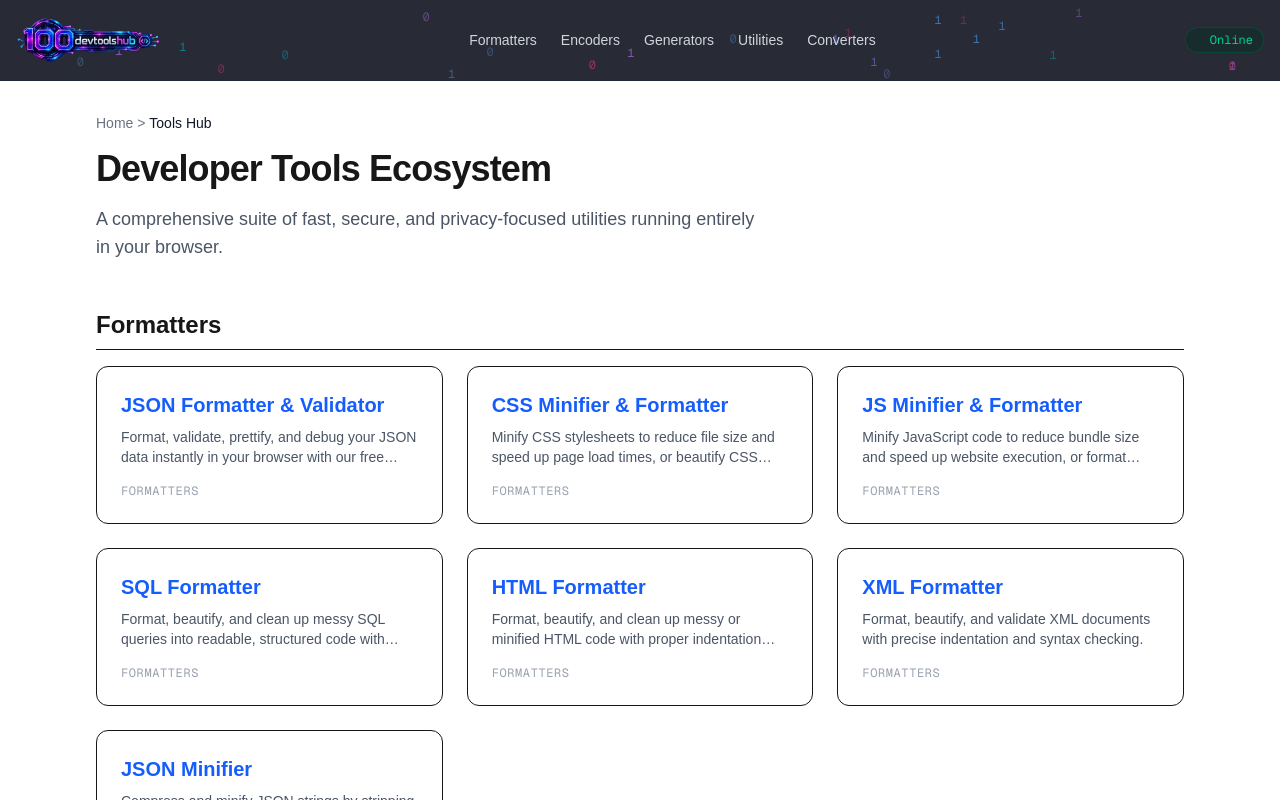
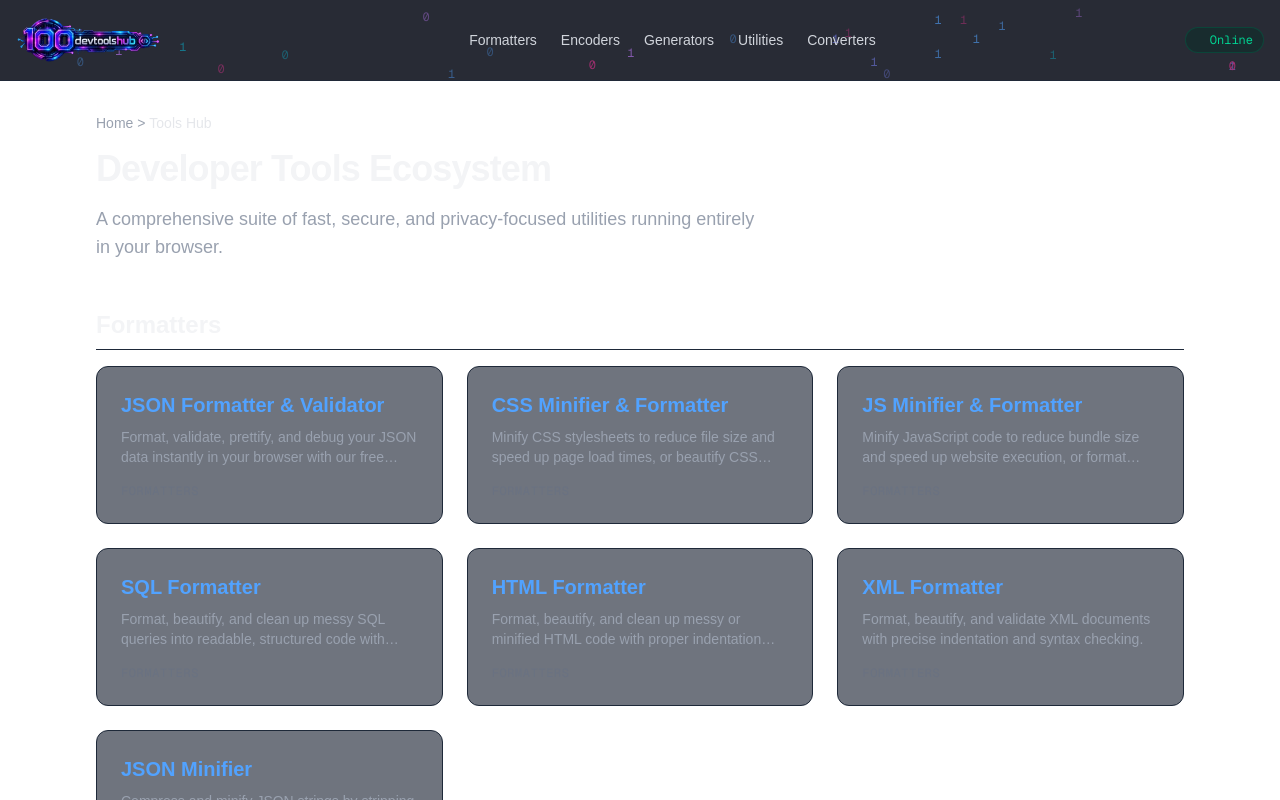
Before and after one commit to Vall-Re/dev-tools, a Next.js app: page /tools in a window 1280 px wide. Shown: the top 800 px of the page. Built offline with nearby package versions, Linux system fonts and the light colour scheme.

Commit message:
Add missing footer pages and verify logo path

```diff
--- a/app/tools/page.tsx
+++ b/app/tools/page.tsx
@@ -11,19 +11,19 @@ export const metadata: Metadata = {
 };
 
 export default function ToolsIndexPage() {
-  // Групуємо інструменти за категоріями
-  const categories = Array.from(new Set(tools.map((t) => t.category)));
+  // Нормалізуємо категорії до нижнього регістру та прибираємо дублікати безпечно
+  const categories = Array.from(new Set(tools.map((t) => t.category.toLowerCase())));
 
   return (
-    <main className="min-h-screen p-8 max-w-6xl mx-auto space-y-12">
+    <main className="min-h-screen p-8 max-w-6xl mx-auto space-y-12 text-gray-100">
       {/* Breadcrumbs & Header */}
       <div className="space-y-4">
-        <nav className="text-sm text-gray-500">
-          <Link href="/" className="hover:underline">Home</Link> &gt;{' '}
-          <span className="text-gray-900 font-medium">Tools Hub</span>
+        <nav className="text-sm text-gray-400">
+          <Link href="/" className="hover:text-blue-400 transition-colors">Home</Link> &gt;{' '}
+          <span className="text-gray-200 font-medium">Tools Hub</span>
         </nav>
         <h1 className="text-4xl font-extrabold tracking-tight">Developer Tools Ecosystem</h1>
-        <p className="text-gray-600 text-lg max-w-2xl">
+        <p className="text-gray-400 text-lg max-w-2xl">
           A comprehensive suite of fast, secure, and privacy-focused utilities running entirely in your browser.
         </p>
       </div>
@@ -31,22 +31,25 @@ export default function ToolsIndexPage() {
       {/* Categories & Tool Cards */}
       <div className="space-y-12">
         {categories.map((category) => {
-          const categoryTools = tools.filter((t) => t.category === category);
+          const categoryTools = tools.filter((t) => t.category.toLowerCase() === category);
+          // Робимо першу літеру великою для красивого заголовка секції
+          const formattedCategoryName = category.charAt(0).toUpperCase() + category.slice(1);
+
           return (
-            <section key={category} className="space-y-4">
-              <h2 className="text-2xl font-bold border-b pb-2">{category}</h2>
+            <section key={category} id={category} className="space-y-4">
+              <h2 className="text-2xl font-bold border-b border-gray-800 pb-2 capitalize">{formattedCategoryName}</h2>
               <div className="grid grid-cols-1 md:grid-cols-2 lg:grid-cols-3 gap-6">
                 {categoryTools.map((tool) => (
                   <Link
                     key={tool.slug}
                     href={`/tools/${tool.slug}`}
-                    className="p-6 border rounded-xl hover:border-blue-500 hover:shadow-md transition-all bg-white flex flex-col justify-between"
+                    className="p-6 border border-gray-800 rounded-xl hover:border-blue-500 hover:shadow-lg transition-all bg-gray-900/60 flex flex-col justify-between group"
                   >
                     <div>
-                      <h3 className="text-xl font-semibold text-blue-600 mb-2">{tool.name}</h3>
-                      <p className="text-gray-600 text-sm line-clamp-2">{tool.description}</p>
+                      <h3 className="text-xl font-semibold text-blue-400 group-hover:text-blue-300 transition-colors mb-2">{tool.name}</h3>
+                      <p className="text-gray-400 text-sm line-clamp-2">{tool.description}</p>
                     </div>
-                    <span className="text-xs text-gray-400 mt-4 font-mono uppercase tracking-wider">
+                    <span className="text-xs text-gray-500 mt-4 font-mono uppercase tracking-wider">
                       {tool.category}
                     </span>
                   </Link>
--- a/components/Header.tsx
+++ b/components/Header.tsx
@@ -39,6 +39,7 @@ export default function Header() {
       animationDelay: `${Math.random() * 2}s`,
     }));
 
+    // eslint-disable-next-line react-hooks/set-state-in-effect
     setParticles(generated);
   }, []);
 
@@ -87,17 +88,16 @@ export default function Header() {
 
         {/* Логотип із повним скиданням фільтра на All */}
         <div className="flex items-center">
-          <a href="/" onClick={handleLogoClick} className="flex items-center gap-3 group cursor-pointer">
-            <div className="relative w-36 h-12 flex items-center">
-              <Image
-                src="/logo.webp"
-                alt="100DevToolsHub Logo"
-                fill
-                className="object-contain object-left group-hover:opacity-90 transition"
-                priority
-              />
-            </div>
-          </a>
+          <Link href="/" onClick={handleLogoClick} className="flex items-center gap-3 group cursor-pointer">
+            <Image
+              src="/logo.webp"
+              alt="100DevToolsHub Logo"
+              width={144}
+              height={48}
+              className="object-contain group-hover:opacity-90 transition"
+              priority
+            />
+          </Link>
         </div>
 
         <nav className="hidden md:flex items-center gap-6 text-sm font-medium text-gray-300">
```
